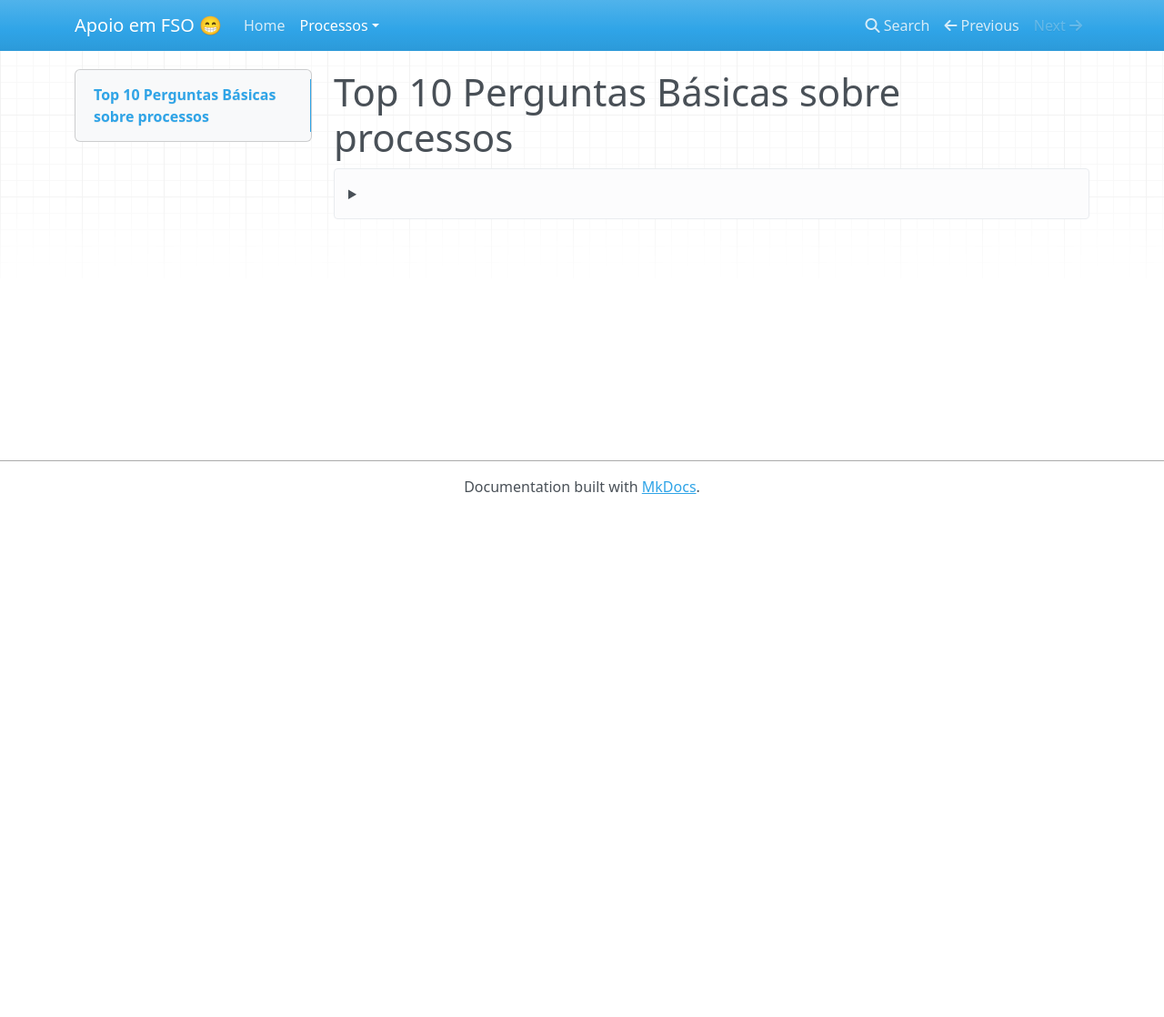
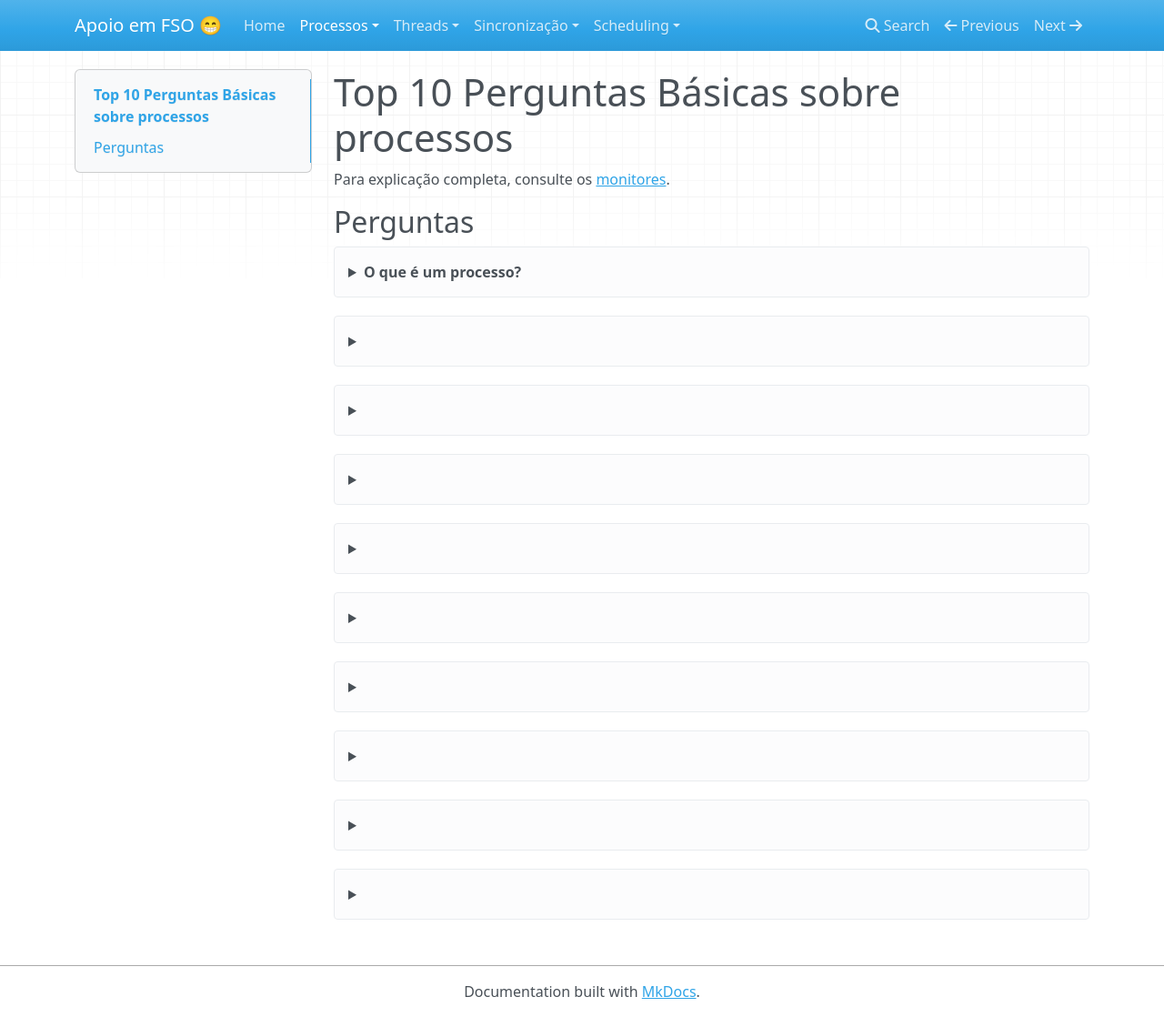
Before and after one commit to caio-venancio/fso-apoio, an MkDocs documentation site: the page built from docs/Processos/top-10-basico-processos.md, in a window 1280 px wide and 1118 px high. Shown: the whole window at 91% size. Built offline with MkDocs 1.6.1, drawn with Linux system fonts in a browser that asks for light colours; nearby versions of some CDN libraries.

Commit message:
feat: adicionar estruturas de tópicos da primeira parte

```diff
--- a/docs/Processos/top-10-basico-processos.md
+++ b/docs/Processos/top-10-basico-processos.md
@@ -1,5 +1,46 @@
 # Top 10 Perguntas Básicas sobre processos
 
+Para explicação completa, consulte os [monitores]().
+
+## Perguntas
+
 <details>
-<summary O que é um processo?>
+    <summary>O que é um processo?</summary>
+    <p></p>
 </details>
+
+<details>
+    <summary></summary>
+</details>
+
+<details>
+    <summary></summary>
+</details>
+
+<details>
+    <summary></summary>
+</details>
+
+<details>
+    <summary></summary>
+</details>
+
+<details>
+    <summary></summary>
+</details>
+
+<details>
+    <summary></summary>
+</details>
+
+<details>
+    <summary></summary>
+</details>
+
+<details>
+    <summary></summary>
+</details>
+
+<details>
+    <summary></summary>
+</details>
--- a/mkdocs.yml
+++ b/mkdocs.yml
@@ -5,6 +5,12 @@ nav:
   - Processos:
     - Visão Geral: Processos/index.md
     - Top 10 Perguntas Básicas sobre Processos: Processos/top-10-basico-processos.md
+  - Threads:
+    - Visão geral: Threads/index.md
+  - Sincronização:
+    - Visão geral: Sincronização/index.md
+  - Scheduling:
+    - Visão geral: Scheduling/index.md
     # - Home: index.md
     # - Introdução: introducao.md
     # - Tutoriais:
```
Also changed, not shown: docs/Processos/index.md (+8 -0 lines), docs/Scheduling/index.md (added, +1 -0 lines), docs/Sincronização/index.md (added, +1 -0 lines), docs/Threads/index.md (added, +1 -0 lines).
